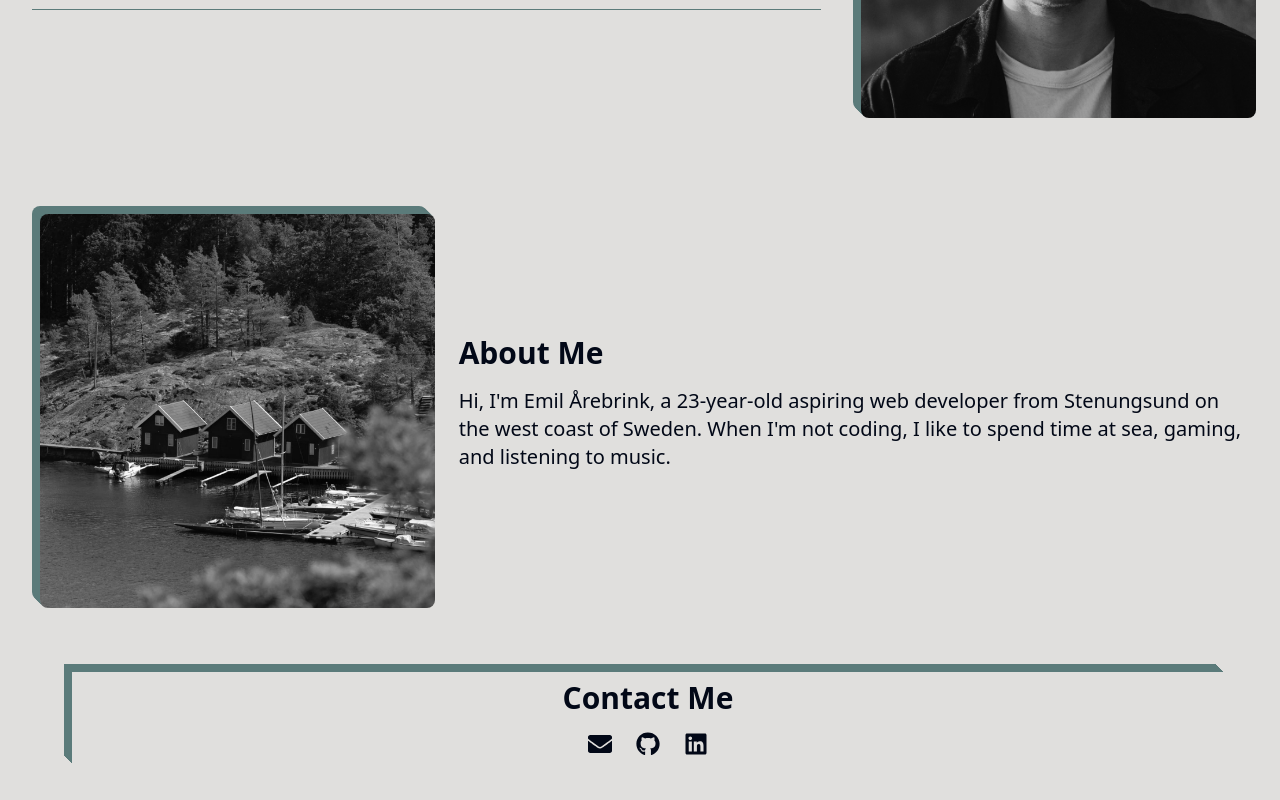
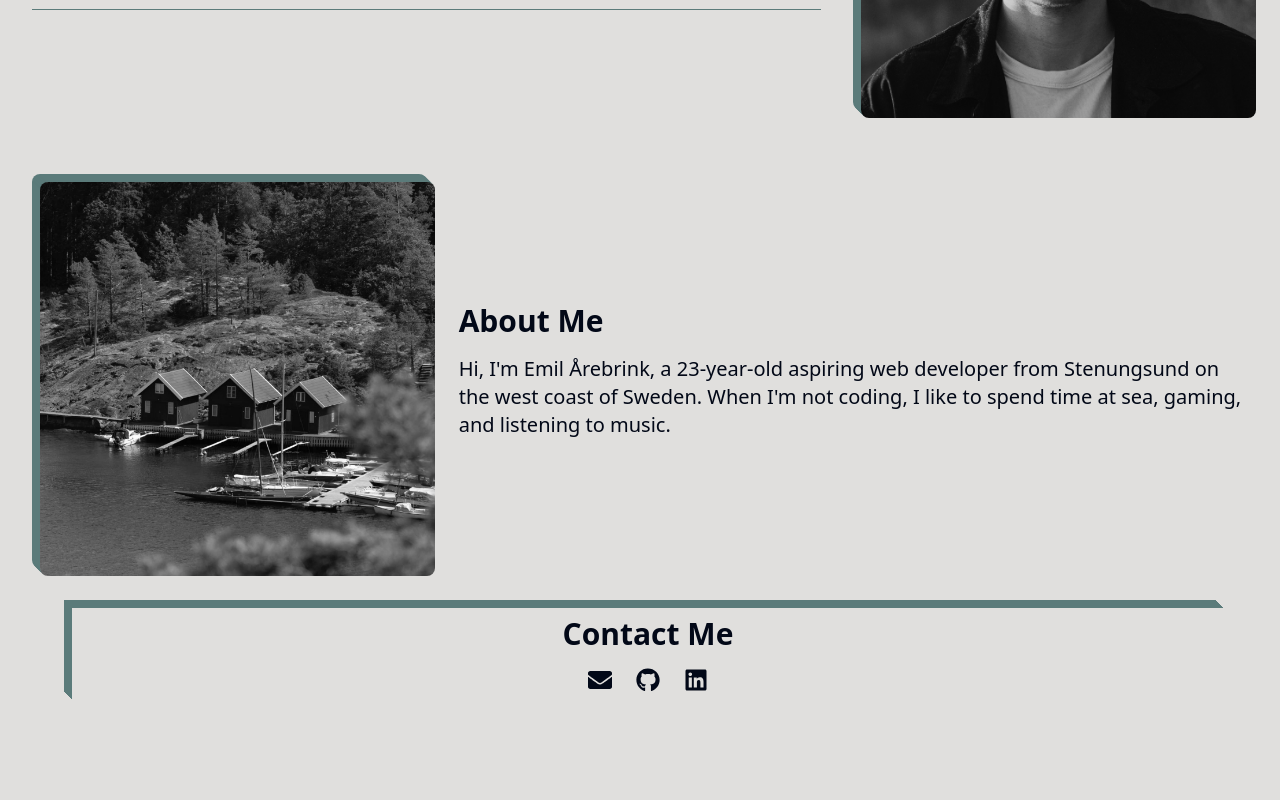
Before and after one commit to arebrinkemil/next-portfolio, a Next.js app: page / in a window 1280 px wide. Shown: the part 1413-2213 px from the top of the page. After the commit the page ends 2153 px from the top, so only its background shows below. Built offline with nearby package versions, Linux system fonts and the light colour scheme; what tailwindcss-fluid-type would draw is missing.

Commit message:
small fixes

```diff
--- a/components/aboutme.jsx
+++ b/components/aboutme.jsx
@@ -8,7 +8,7 @@ export function AboutMe() {
   const isInView = useInView(ref);
 
   return (
-    <div className="flex flex-col lg:flex-row w-full justify-center gap-8 items-center px-8 py-8 mt-8">
+    <div className="flex flex-col lg:flex-row w-full justify-center gap-8 items-center px-8 mt-8">
       <motion.div
         ref={ref}
         className={`lg:w-1/3 w-full rounded-lg ${
@@ -30,9 +30,9 @@ export function AboutMe() {
             About Me
           </h2>
           <p className="text-base md:text-lg lg:text-xl">
-            Hi, I'm Emil Årebrink, a 23-year-old aspiring web developer from
-            Stenungsund on the west coast of Sweden. When I'm not coding, I like
-            to spend time at sea, gaming, and listening to music.
+            Hi, I&apos;m Emil Årebrink, a 23-year-old aspiring web developer
+            from Stenungsund on the west coast of Sweden. When I&apos;m not
+            coding, I like to spend time at sea, gaming, and listening to music.
           </p>
         </div>
       </div>
```
